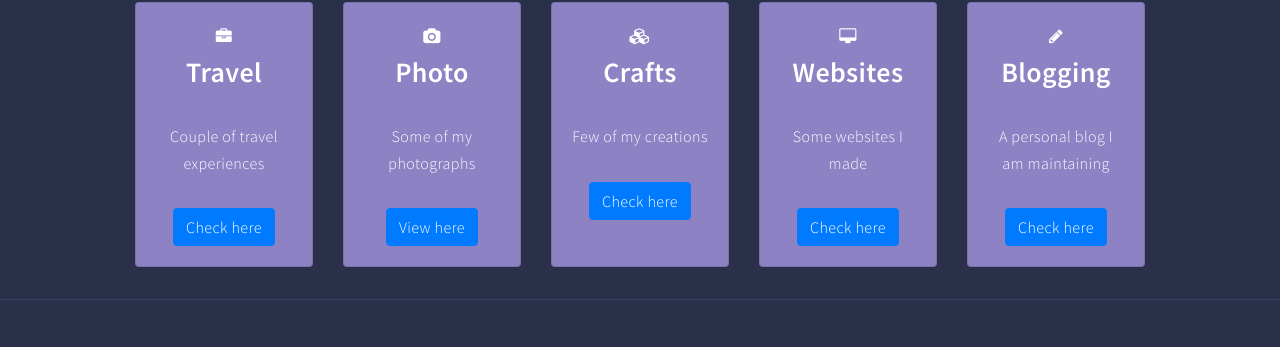
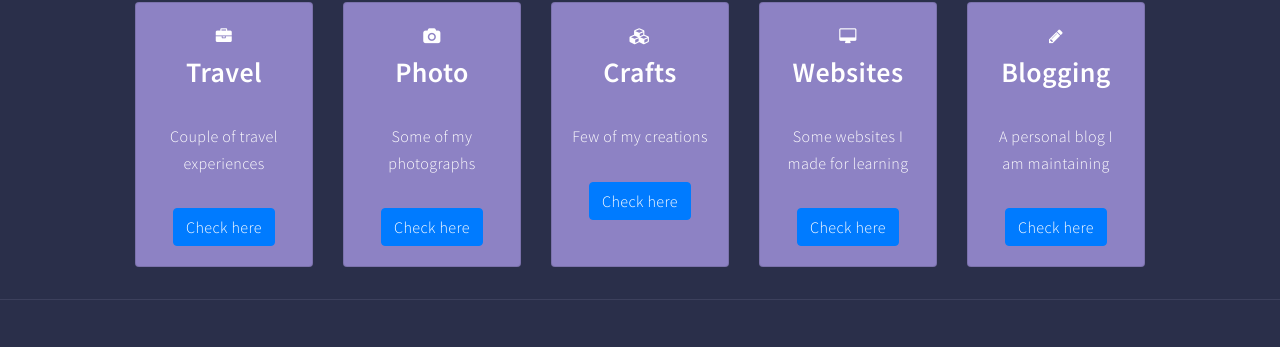
Before and after one commit to dhanyacm/dhanyacm, a Jekyll site: the page built from resume.html, in a window 1280 px wide and 900 px high, scrolled down 2673 px. Shown: the part 134-481 px from the top of the window. Built offline with Jekyll 4.4.1, drawn with Linux system fonts in a browser that asks for light colours; a script that is not in the unit is left out.

Commit message:
Update resume.html

```diff
--- a/resume.html
+++ b/resume.html
@@ -273,7 +273,7 @@ transformation phase </li>
 														 </div>
 														 <h2>Photo</h2><!-- Title -->
 														 <p class="card-text">Some of my photographs</p>
-														<a href="https://www.flickr.com/photos/dhanyacm/albums" class="btn btn-primary stretched-link">View here</a>
+														<a href="https://www.flickr.com/photos/dhanyacm/albums" class="btn btn-primary stretched-link">Check here</a>
 													</div>
 												</div>
 
@@ -281,7 +281,7 @@ transformation phase </li>
 													<div class="card-body text-center">
 													<div class="icon"><i class="fa fa-cubes"></i></div>
 													<h2>Crafts</h2><!-- Title -->
-													<p class="card-text">Few of my creations</p>
+													<p class="card-text">Few of my  creations</p>
 													<a href="https://blog.dhanyacm.com/search/label/Arts%20and%20Crafts" class="btn btn-primary stretched-link">Check here</a>
 													</div>
 												</div>
@@ -289,7 +289,7 @@ transformation phase </li>
 													<div class="card-body text-center">
 													<div class="icon"><i class="fa fa-desktop"></i></div>
 													<h2>Websites</h2><!-- Title -->
-													<p class="card-text">Some websites I made</p>
+													<p class="card-text">Some websites I made for learning</p>
 													<a href="https://dhanyacm.com/webportfolio.html" class="btn btn-primary stretched-link">Check here</a>
 													</div>
 												</div>
```
